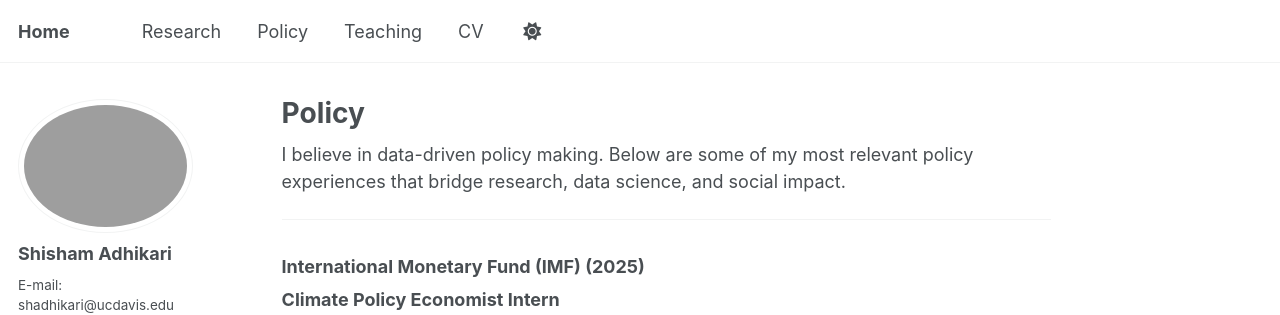
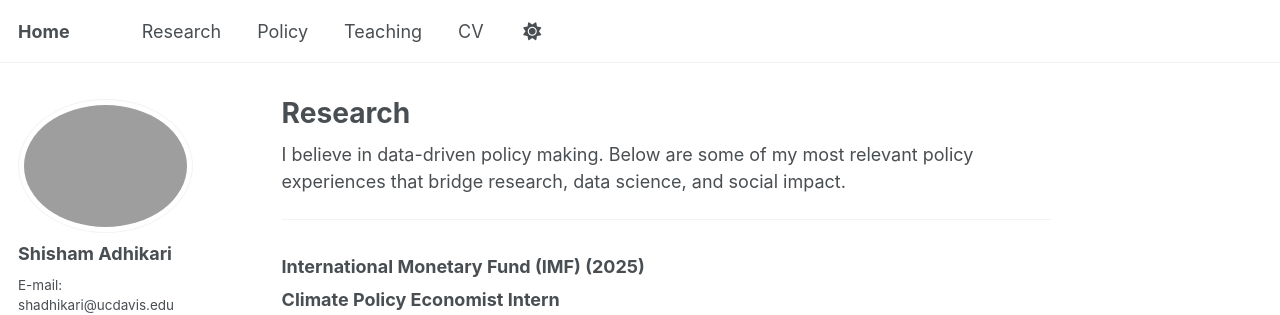
Before and after one commit to adhikars11/shadhikari, a Jekyll site: the page built from _pages/research.md, in a window 1280 px wide and 900 px high. Shown: the top 315 px of the window. Built offline with Jekyll 4.4.1, drawn with Linux system fonts in a browser that asks for light colours; some web fonts are replaced.

Commit message:
research commit

```diff
--- a/_pages/research.md
+++ b/_pages/research.md
@@ -1,7 +1,7 @@
 ---
-title: "Policy"
+title: "Research"
 layout: single
-permalink: /policy/
+permalink: /research/
 author_profile: true
 ---
 
```
